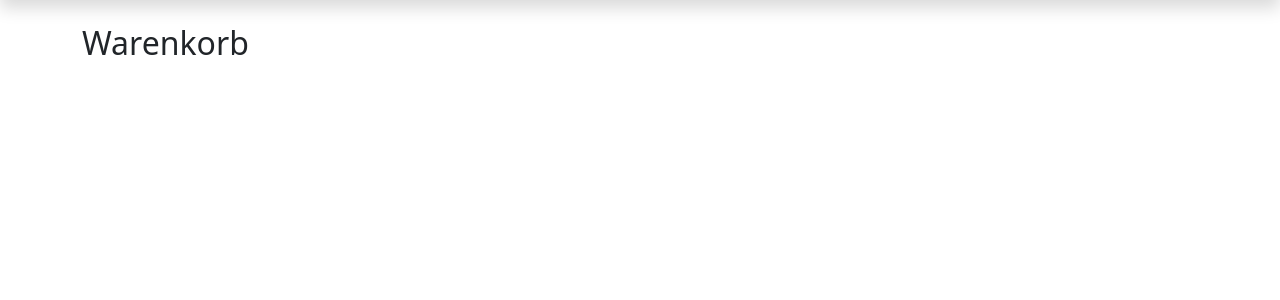
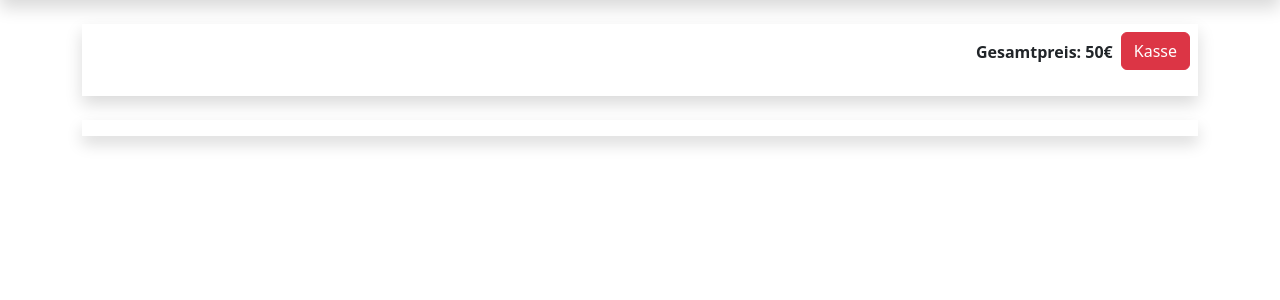
Before and after one commit to Moerle67/techmoerle, a Django app: page /shop/warenkorb/ in a window 1280 px wide. Shown: the part 93-393 px from the top of the page. Run offline with Django 4.2, Linux system fonts and the light colour scheme.

Commit message:
1. Zeile

```diff
--- a/shop/templates/shop/warenkorb.html
+++ b/shop/templates/shop/warenkorb.html
@@ -1,5 +1,17 @@
 {% extends "shop/index.html" %}
 
 {% block content %}
-    <h2>Warenkorb</h2>
+    <div class="row mt-4">
+        <div class="col-12">
+            <div class="shadow p-2 mb-4">
+                <div class="d-flex justify-content-end">
+                    <p class="fw-bold p-2">Gesamtpreis: 50€</p>
+                    <p><a class="btn btn-danger" href="{% url 'kasse' %}">Kasse</a></p>
+                </div>
+            </div>
+            <div class="shadow p-2 mb-4">
+
+            </div>
+        </div>
+    </div>
 {% endblock content %}
```
